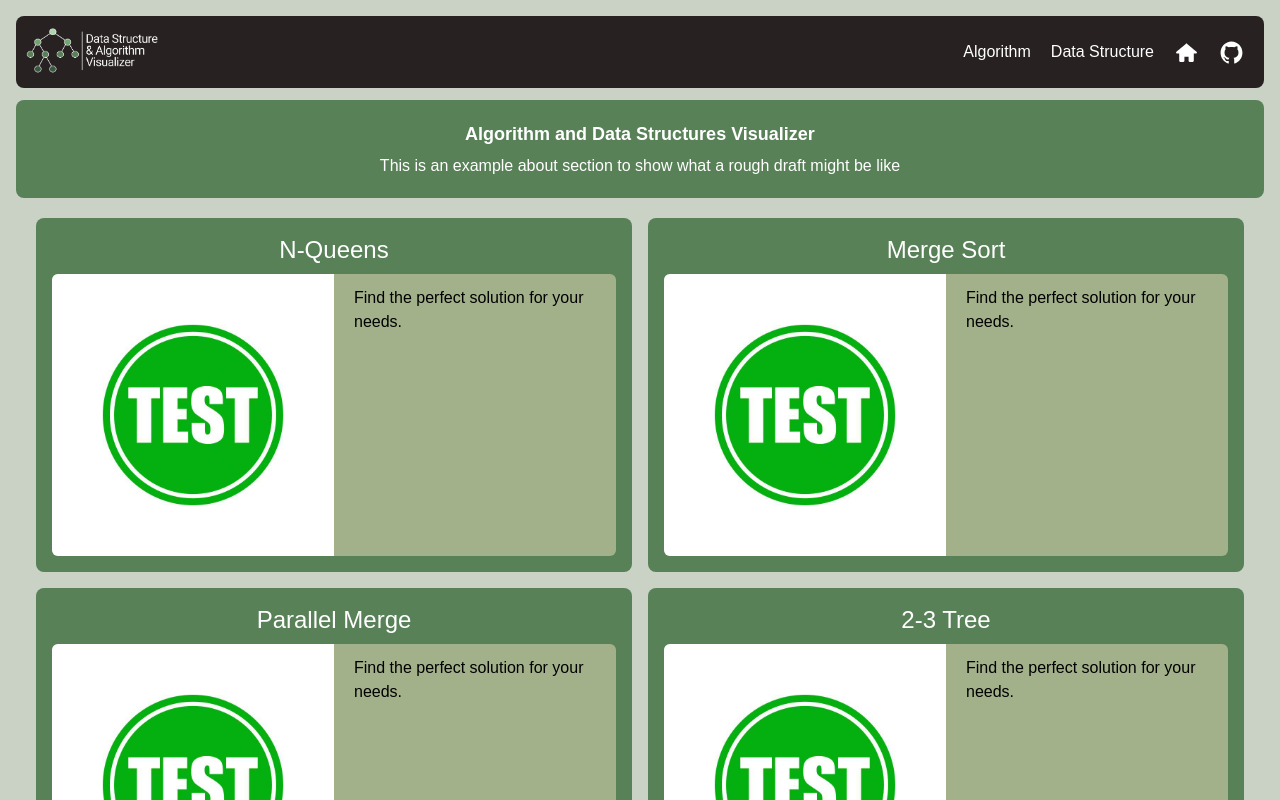
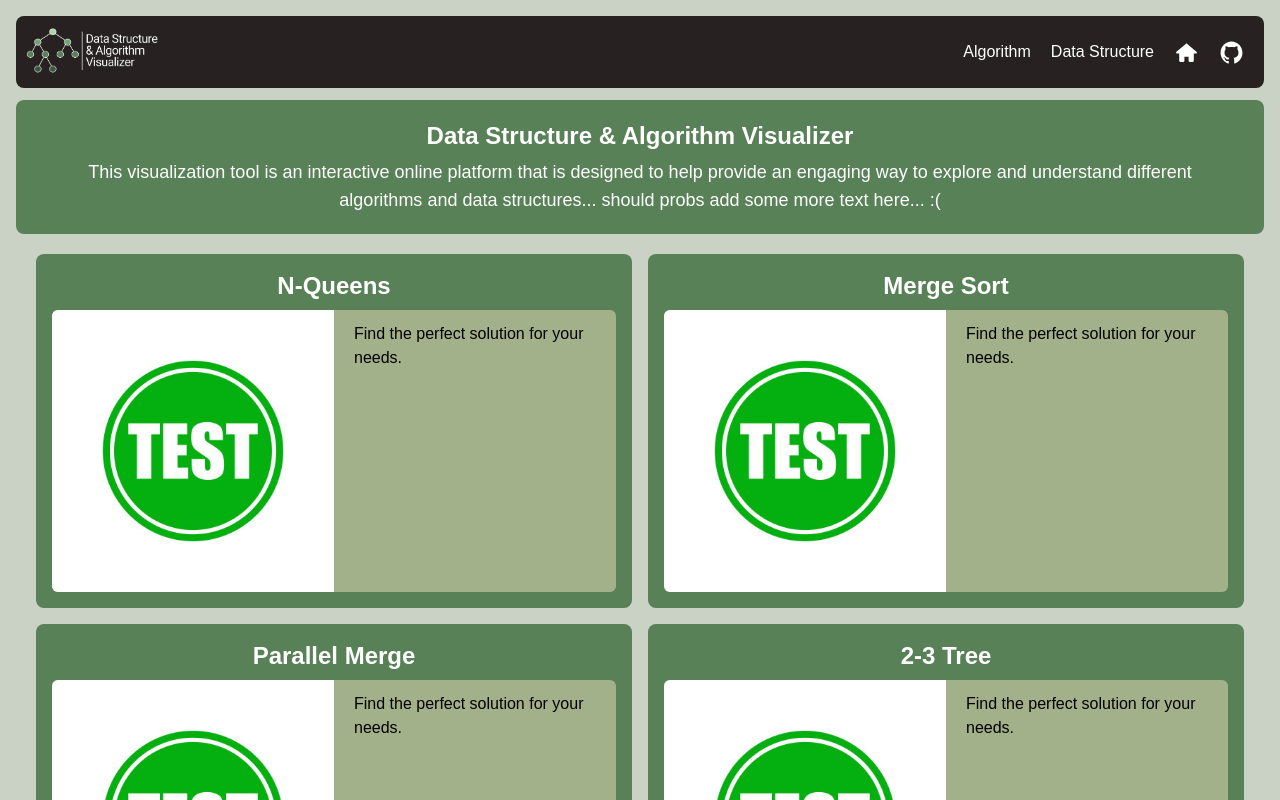
Before and after one commit to avadella/Data-Structure-Algorithm-Visualizer, a Next.js app: page / in a window 1280 px wide. Shown: the top 800 px of the page. Built offline with nearby package versions, Linux system fonts and the light colour scheme.

Commit message:
Design Updates

```diff
--- a/src/app/MergeSort/MergeArray.tsx
+++ b/src/app/MergeSort/MergeArray.tsx
@@ -9,7 +9,7 @@ const MergeArray = (props : NumberProps) => {
     <motion.div
         layout
         transition ={{ type: "spring", damping: 30, stiffness: 200 }}
-        className='bg-softgray w-16 h-16 border-2 border-black flex items-center justify-center text-black text-xl font-semibold'
+        className='bg-structureFill w-16 h-16 border-2 border-black flex items-center justify-center text-black text-xl font-semibold'
     >
         {props.data}
     </motion.div>
--- a/src/app/MergeSort/page.tsx
+++ b/src/app/MergeSort/page.tsx
@@ -2,7 +2,6 @@
 import React, { useState, useRef } from 'react';
 import MergeArray from './MergeArray'
 import { motion } from 'framer-motion';
-
 
 const page = () => {
 
@@ -51,16 +50,16 @@ const page = () => {
                 {arrayData.map((e)=> (<MergeArray key={e.id} data={e.value}/>))}
             </motion.div>
             <div className = 'flex flex-row items-center gap-5 '>
-                <button onClick={shuffleArray} className='mb-4 px-4 py-2 bg-blue-500 text-white rounded'> Shuffle </button>
-                <button onClick={resetArray} className='mb-4 px-4 py-2 bg-blue-500 text-white rounded'> Reset </button>
+                <button onClick = {shuffleArray} className = 'mb-4 px-4 py-2 bg-softgray text-white rounded'> Shuffle </button>
+                <button onClick = {resetArray} className = 'mb-4 px-4 py-2 bg-softgray text-white rounded'> Reset </button>
                 <input
                     type="number"
                     name="insertData"
                     value={insertValue}
                     onChange = {e => setInsertValue(e.target.value)}
-                    className='rounded-lg bg-boxbg px-4 py-2 mb-4'
+                    className='rounded-lg bg-structureFill px-4 py-2 mb-4'
                 />
-                <button onClick={insertArray} className='mb-4 px-4 py-2 bg-blue-500 text-white rounded'> Insert </button>
+                <button onClick = {insertArray} className ='mb-4 px-4 py-2 bg-softgray text-white rounded'> Insert </button>
             </div>
         </div>
     )
--- a/src/app/components/AlgorithmCard.tsx
+++ b/src/app/components/AlgorithmCard.tsx
@@ -13,10 +13,10 @@ interface AlgorithmCardData {
 const AlgorithmCard = (props: AlgorithmCardData) => {
     return (
         <Link href = {props.routerPath}>
-            <div className = 'bg-softgray rounded-lg p-4'>
-                <h1 className = 'text-2xl  text-fontLight text-center mb-2'> {props.title} </h1>
+            <div className = 'bg-softgray rounded-lg p-4 hover:scale-99 transition-all duration-300 ease-in-out hover:shadow-xl'>
+                <h1 className = 'text-2xl text-fontLight text-center font-bold mb-2'> {props.title} </h1>
                 <div className = 'grid grid-cols-2 bg-boxbg rounded-md overflow-hidden'>
-                    <img src={props.imagePath} alt="test image" />
+                    <img src={props.imagePath} alt="test image"/>
                     <h1 className = 'px-5 py-3 text-fontDark'> {props.description} </h1>
                 </div>
             </div>
--- a/src/app/components/about.tsx
+++ b/src/app/components/about.tsx
@@ -3,11 +3,12 @@ import React from 'react'
 const about = () => {
   return (
     <div className = "mx-auto my-3 py-5 flex flex-col items-center justify-between bg-softgray text-bold rounded-lg">
-      <h2 className = "text-fontLight px-5 text-center w-full px-2.5 pb-1.5 text-lg font-bold">
-        Algorithm and Data Structures Visualizer
+      <h2 className = "text-fontLight px-5 text-center w-full px-2.5 pb-1.5 text-2xl font-bold">
+        Data Structure & Algorithm Visualizer
       </h2>
-      <h1 className = "text-fontLight px-5 text-center w-full px-2.5">
-        This is an example about section to show what a rough draft might be like
+      <h1 className = "text-fontLight text-lg px-9 text-center w-full">
+        This visualization tool is an interactive online platform that is designed to help provide an engaging way to explore and understand different
+        algorithms and data structures... should probs add some more text here... :(
       </h1>
     </div>
   )
--- a/src/app/components/navbar.tsx
+++ b/src/app/components/navbar.tsx
@@ -19,20 +19,23 @@ const navbar = () => {
         <div className="flex flex-nowrap items-center">
           <div className="relative group">
             <button className="px-2.5">Algorithm</button>
-              <div className="absolute mt-0.75 w-30 bg-white text-black shadow-lg opacity-0 group-hover:opacity-100 pointer-events-none group-hover:pointer-events-auto transition-opacity z-10">
-                <Link href="/Algorithm/example1" className="block px-4 py-2 hover:bg-gray-200">example 1</Link>
-                <Link href="/Algorithm/example2" className="block px-4 py-2 hover:bg-gray-200">example 2</Link>
+              <div className="absolute mt-0.5 w-30 bg-white text-black shadow-lg opacity-0 group-hover:opacity-100 pointer-events-none group-hover:pointer-events-auto transition-opacity z-10">
+                <Link href="/Algorithm/example1" className="block px-4 py-2 hover:bg-gray-200 hover:font-bold transition-all duration-300 ease-in-out">example 1</Link>
+                <Link href="/Algorithm/example2" className="block px-4 py-2 hover:bg-gray-200 hover:font-bold transition-all duration-300 ease-in-out">example 2</Link>
               </div>
             </div>
             <div className="relative group">
             <button className="px-2.5">Data Structure</button>
-              <div className="absolute mt-0.75 w-30 bg-white text-black shadow-lg opacity-0 group-hover:opacity-100 pointer-events-none group-hover:pointer-events-auto transition-opacity z-10">
-                <Link href="/DataStructure/example1" className="block px-4 py-2 hover:bg-gray-200">example 1</Link>
-                <Link href="/DataStructure/example2" className="block px-4 py-2 hover:bg-gray-200">example 2</Link>
+              <div className="absolute mt-0.5 w-30 bg-white text-black shadow-lg opacity-0 group-hover:opacity-100 pointer-events-none group-hover:pointer-events-auto transition-opacity z-10">
+                <Link href="/DataStructure/Array" className="block px-4 py-2 hover:bg-gray-200 hover:font-bold transition-all duration-300 ease-in-out">Array</Link>
+                <Link href="/DataStructure/List" className="block px-4 py-2 hover:bg-gray-200 hover:font-bold transition-all duration-300 ease-in-out">List</Link>
+                <Link href="/DataStructure/Stack" className="block px-4 py-2 hover:bg-gray-200 hover:font-bold transition-all duration-300 ease-in-out">Stack</Link>
+                <Link href="/DataStructure/Tree" className="block px-4 py-2 hover:bg-gray-200 hover:font-bold transition-all duration-300 ease-in-out">Tree</Link>
+                <Link href="/DataStructure/Queue" className="block px-4 py-2 hover:bg-gray-200 hover:font-bold transition-all duration-300 ease-in-out">Queue</Link>
               </div>
             </div>
-            <Link href = "/" className = 'px-2.5' aria-label="Github"><TiHome size = {25}/></Link>
-            <Link href = "https://github.com/avadella/Data-Structure-Visualizer" className = 'px-2.5 pr-5' aria-label="Home"><IoLogoGithub size = {25}/></Link>
+            <Link href = "/" className = 'px-2.5 hover:scale-115 transition-all duration-300 ease-in-out' aria-label="Github"><TiHome size = {25}/></Link>
+            <Link href = "https://github.com/avadella/Data-Structure-Visualizer" className = 'px-2.5 pr-5 hover:scale-115 transition-all duration-300 ease-in-out' aria-label="Home"><IoLogoGithub size = {25}/></Link>
         </div>
     </nav>
   )
--- a/src/app/globals.css
+++ b/src/app/globals.css
@@ -12,6 +12,7 @@
   --color-navfooter: #272121;
   --color-fontLight: #FFFFFF;
   --color-fontDark: #000000;
+  --color-structureFill: #E0E1DD;
 }
 
 body {
```
